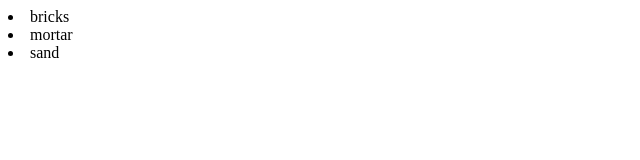
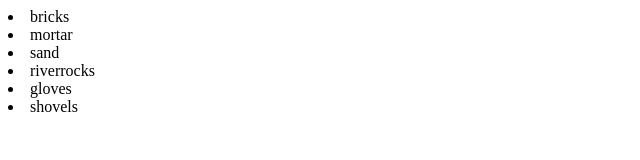
Before and after one commit to CoachB/Hub1, a plain HTML site: page index.html in a window 1280 px wide. Shown: the whole page, without its empty margins (0-640 px from the left). Drawn offline with Linux system fonts and the light colour scheme.

Commit message:
encrypted

```diff
--- a/index.html
+++ b/index.html
@@ -5,6 +5,9 @@
    <li>bricks</li>
    <li>mortar</li>
    <li>sand</li>
+   <li>riverrocks</li>
+   <li>gloves</li>
+   <li>shovels</li>
 
  </body>
 </html>
```
